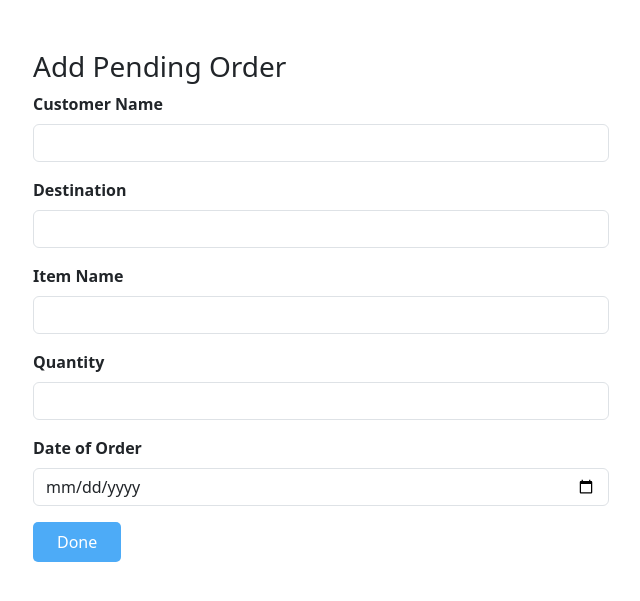
After one commit to bearbrand05/security, a PHP site: page /add_pending_order.php in a window 1280 px wide. The commit adds this page. Shown: the top 601 px of the page, without its empty margins (319-959 px from the left). Run offline with PHP 8.4, Linux system fonts and the light colour scheme.

Commit message:
Update project files

```diff
--- /dev/null
+++ b/add_pending_order.php
@@ -0,0 +1,71 @@
+<?php
+// add_pending_order.php
+include 'db.php';
+
+if ($_SERVER['REQUEST_METHOD'] === 'POST') {
+  $customer = $_POST['customer'];
+  $destination = $_POST['destination'];
+  $item = $_POST['item'];
+  $quantity = intval($_POST['quantity']);
+  $date = $_POST['date'];
+
+  $stmt = $conn->prepare("INSERT INTO order_table (customer_name, destination_order, itemname_order, quantity_order, date_of_order) VALUES (?, ?, ?, ?, ?)");
+  $stmt->bind_param("sssds", $customer, $destination, $item, $quantity, $date);
+  $stmt->execute();
+  $stmt->close();
+
+  // Redirect to pending orders page
+  header("Location: supply.php"); // or 'pending_orders.php' depending on your setup
+  exit();
+}
+?>
+
+<!DOCTYPE html>
+<html>
+<head>
+  <title>Add Pending Order</title>
+  <link href="https://cdn.jsdelivr.net/npm/bootstrap@5.3.2/dist/css/bootstrap.min.css" rel="stylesheet">
+  <style>
+    .container { max-width: 600px; margin-top: 50px; }
+    .form-label { font-weight: bold; }
+    .btn-submit {
+      background-color: #4dabf7;
+      color: white;
+      border: none;
+      padding: 8px 24px;
+      border-radius: 5px;
+    }
+    .btn-submit:hover {
+      background-color: #1a8cff;
+    }
+  </style>
+</head>
+<body>
+  <div class="container">
+    <h3>Add Pending Order</h3>
+    <form method="POST" action="">
+      <div class="mb-3">
+        <label class="form-label">Customer Name</label>
+        <input type="text" name="customer" class="form-control" required>
+      </div>
+      <div class="mb-3">
+        <label class="form-label">Destination</label>
+        <input type="text" name="destination" class="form-control" required>
+      </div>
+      <div class="mb-3">
+        <label class="form-label">Item Name</label>
+        <input type="text" name="item" class="form-control" required>
+      </div>
+      <div class="mb-3">
+        <label class="form-label">Quantity</label>
+        <input type="number" name="quantity" class="form-control" required>
+      </div>
+      <div class="mb-3">
+        <label class="form-label">Date of Order</label>
+        <input type="date" name="date" class="form-control" required>
+      </div>
+      <button type="submit" class="btn btn-submit">Done</button>
+    </form>
+  </div>
+</body>
+</html>
```
Also changed, not shown: submit_order.php (+39 -17 lines), supplier_details.php (+18 -25 lines).
